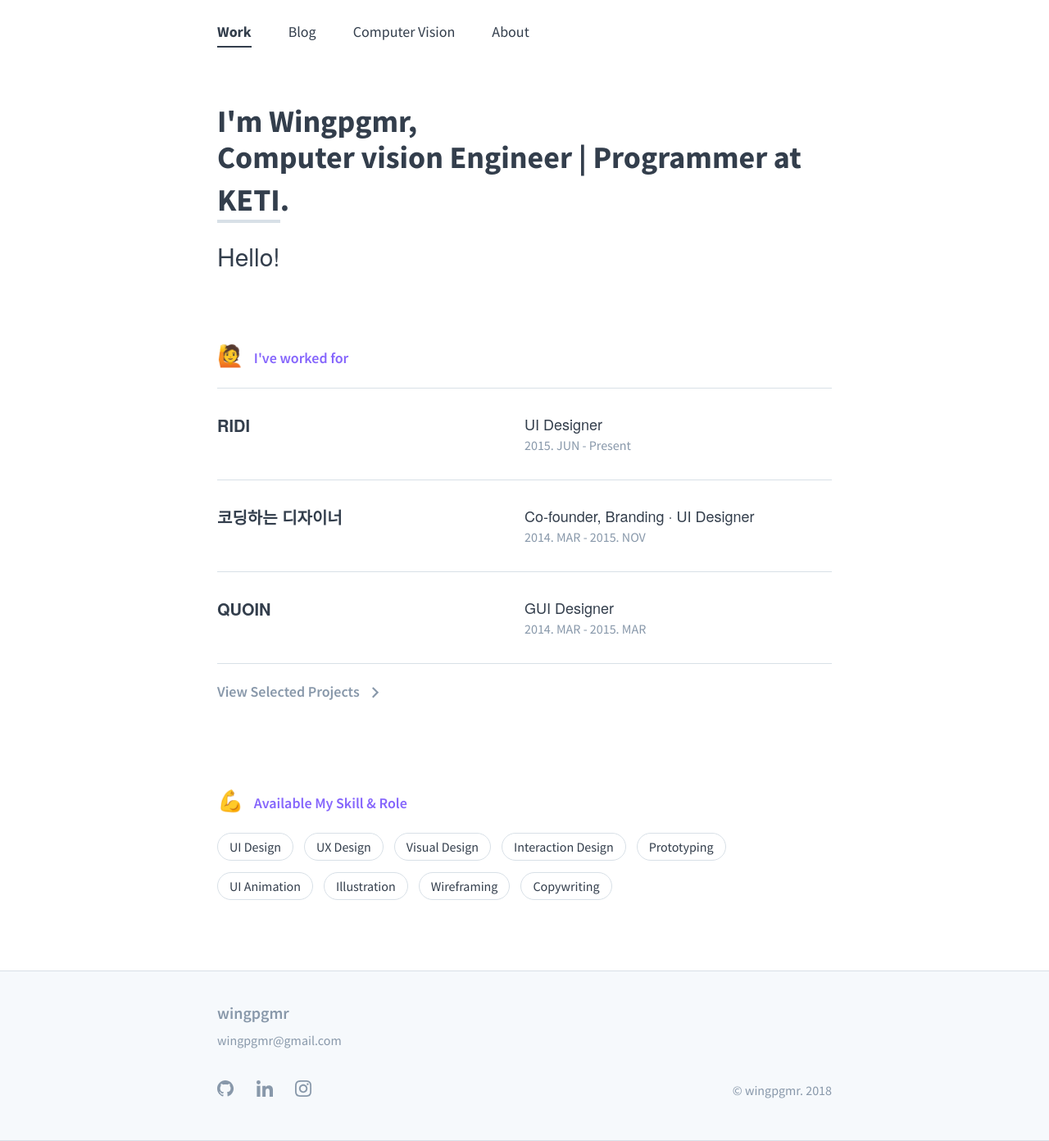
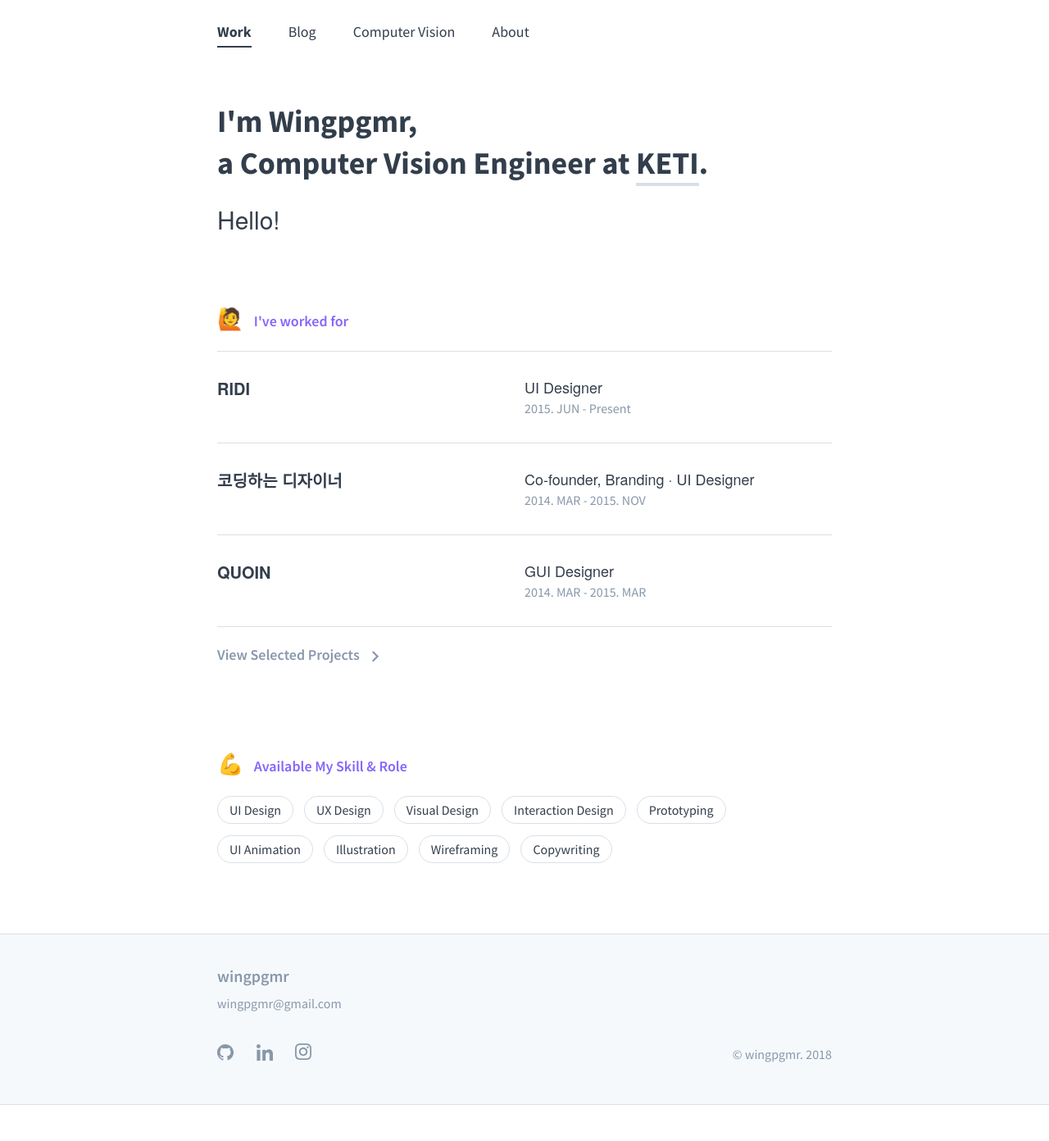
Before and after one commit to wingpgmr/changed, a Jekyll site: the page built from index.md, in a window 1280 px wide. Shown: the whole page at 82% size. Built offline with Jekyll 4.4.1, drawn with Linux system fonts in a browser that asks for light colours; after the commit the page ends 1348 px from its top, so only the background shows below that.

Commit message:
Update index.md

```diff
--- a/index.md
+++ b/index.md
@@ -10,9 +10,9 @@ description: Hello
     <h1 class="intro">
     I'm Wingpgmr,
     </h1>
-    <h1 class="intro">Computer vision Engineer | Programmer at
+    <h1 class="intro">a Computer Vision Engineer at
         <div class="intro-link">
-            <a class="transition" href="http://keti.re.kr/" target="_blank">
+            <a class="transition" href="http://www.keti.re.kr/" target="_blank">
                 KETI
             </a>
             <div class="underline-mask transition"></div>
```
